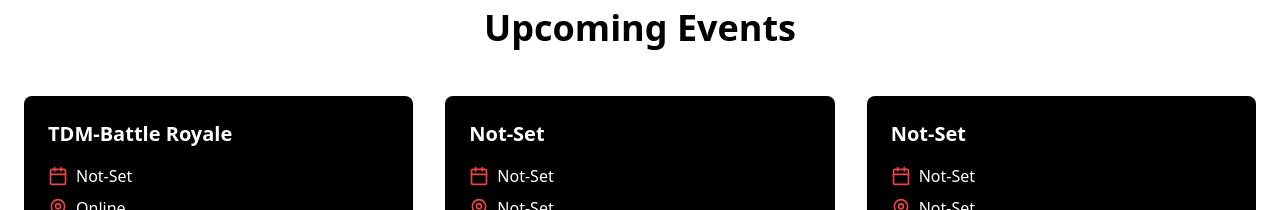
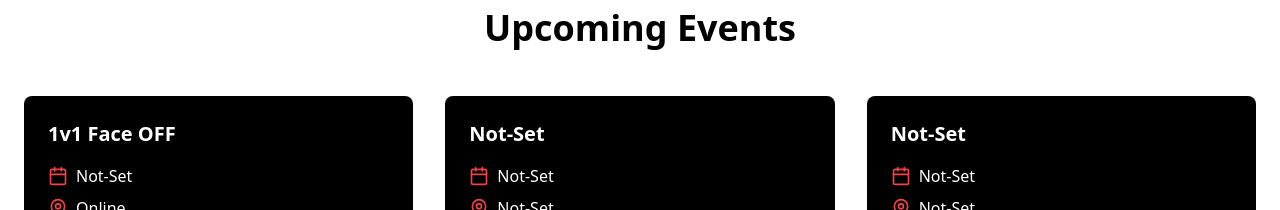
Before and after one commit to Priyesh-kekan/Zero-Error-Esports, a React (Vite) app: page / in a window 1280 px wide. Shown: the part 940-1150 px from the top of the page. Built offline with nearby package versions, Linux system fonts and the light colour scheme.

Commit message:
update event

```diff
--- a/src/components/Events.tsx
+++ b/src/components/Events.tsx
@@ -4,7 +4,7 @@ import { Calendar, MapPin } from 'lucide-react';
 const Events = () => {
   const events = [
     {
-      title: "TDM-Battle Royale",
+      title: "1v1 Face OFF",
       date: "Not-Set",
       location: "Online",
       prize: "Not-Set",
```
